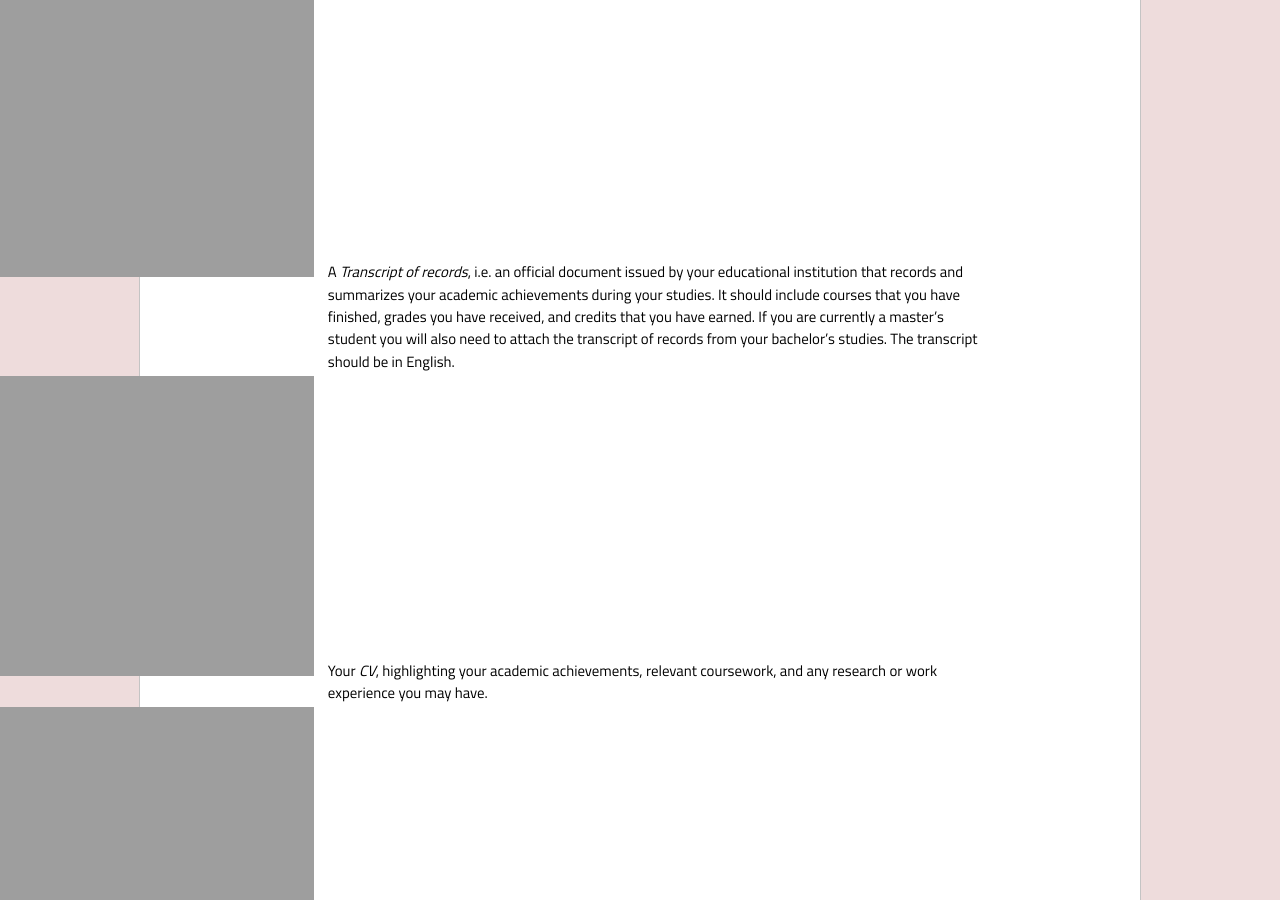
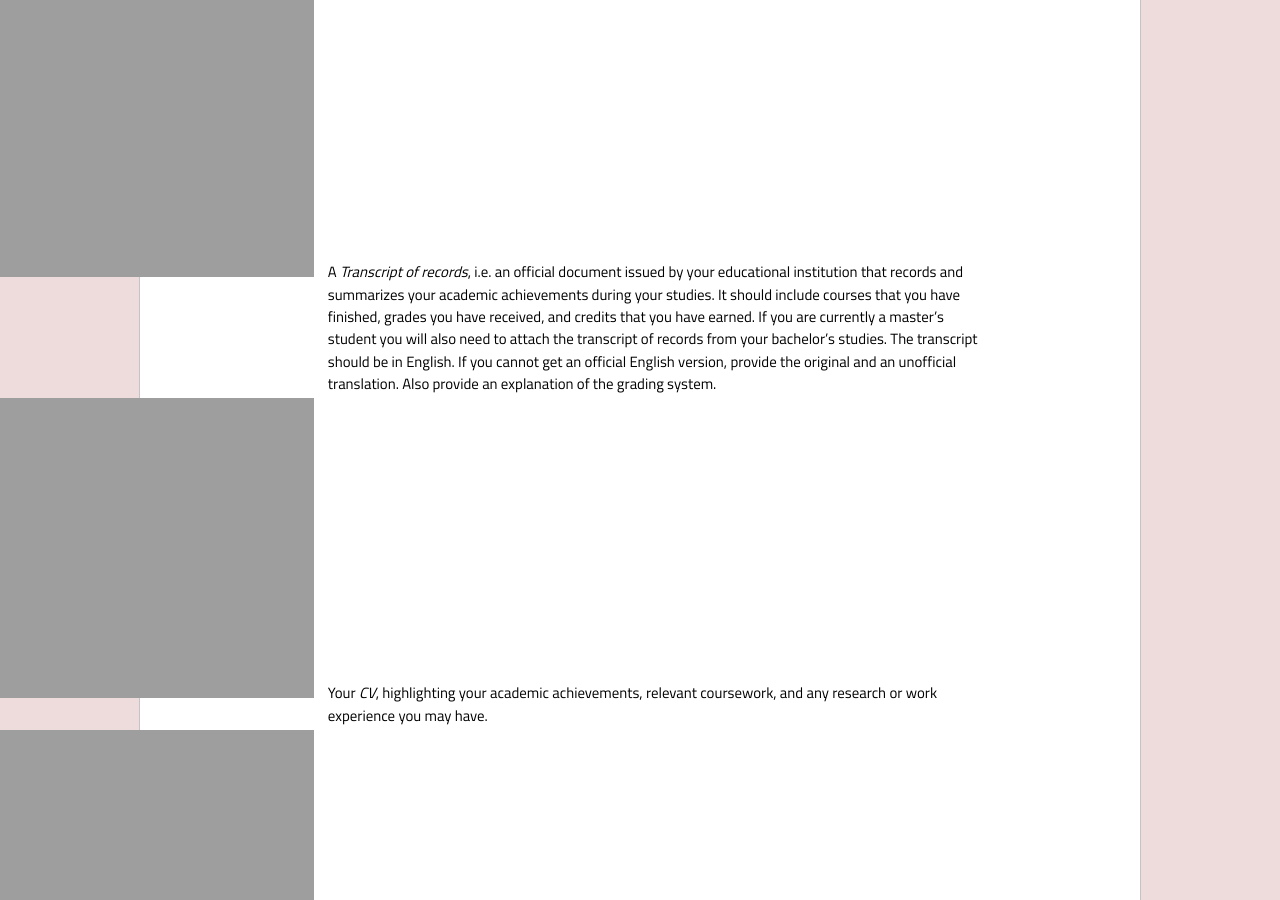
Before and after one commit to ul-fmf/mathematics-in-ljubljana, a Jekyll site: the page built from apply.md, in a window 1280 px wide and 900 px high, scrolled down 488 px. Built offline with Jekyll 4.4.1, drawn with Linux system fonts in a browser that asks for light colours; nearby versions of some CDN libraries; a style sheet for code colours, icons or effects is not loaded.

Commit message:
Update apply.md

```diff
--- a/apply.md
+++ b/apply.md
@@ -7,7 +7,7 @@ title: Apply
 
 To apply for the Mathematics in Ljubljana 2026 summer school, you will have to **fill out the [Application Form](https://docs.google.com/forms/d/e/1FAIpQLSfeMKhIojS_t_gA1k5fVAh-y-u92IzfoODbJAVD9McxxmY2tg/viewform?usp=publish-editor) before the deadline of April 12th, 2026**. We require the following documents as part of your application:
 
-- A *Transcript of records*, i.e. an official document issued by your educational institution that records and summarizes your academic achievements during your studies. It should include courses that you have finished, grades you have received, and credits that you have earned. If you are currently a master's student you will also need to attach the transcript of records from your bachelor's studies. The transcript should be in English.
+- A *Transcript of records*, i.e. an official document issued by your educational institution that records and summarizes your academic achievements during your studies. It should include courses that you have finished, grades you have received, and credits that you have earned. If you are currently a master's student you will also need to attach the transcript of records from your bachelor's studies. The transcript should be in English. If you cannot get an official English version, provide the original and an unofficial translation. Also provide an explanation of the grading system.
 - Your *CV*, highlighting your academic achievements, relevant coursework, and any research or work experience you may have.
 - A *letter of recommendation* from a professor at your local university or institution. The letter should be uploaded via the [Letter of Recommendation form](https://docs.google.com/forms/d/e/1FAIpQLSfZlZiePJGwBGrYE8OK5aFJjwChVJC96bkKlVb5uky5ZOX-Dw/viewform?usp=publish-editor)
 
```
